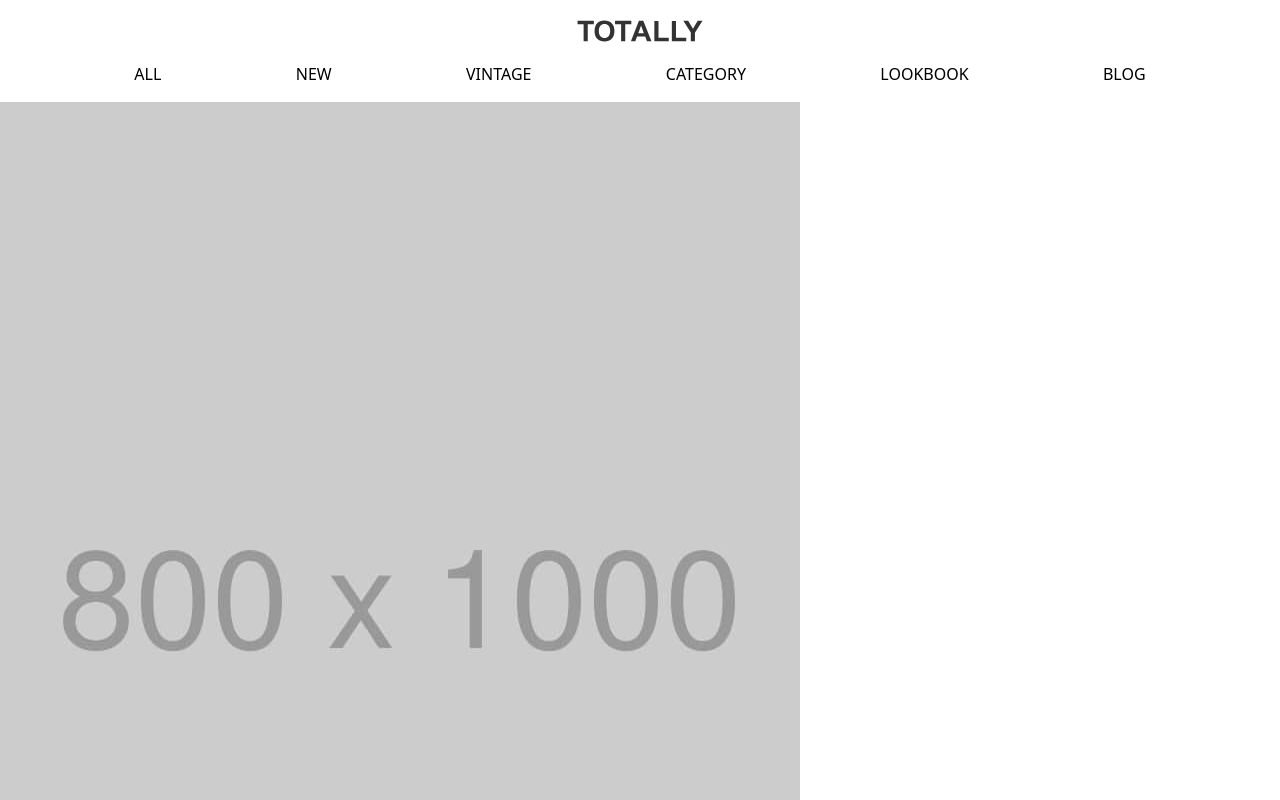
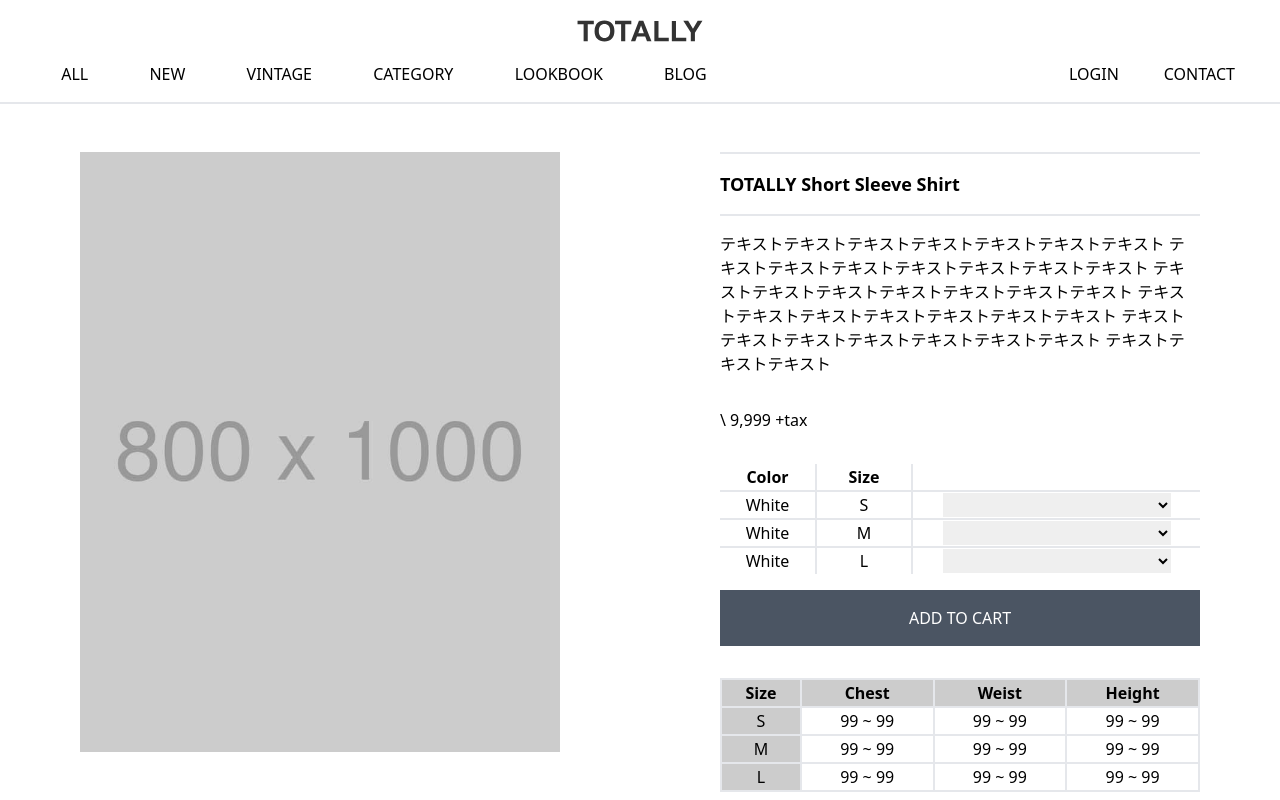
Before and after one commit to is-uko/portfolio-ec, a plain HTML site: page index.html in a window 1280 px wide. Shown: the top 800 px of the page. Drawn offline with Linux system fonts and the light colour scheme.

Commit message:
レスポンシブ対応

```diff
--- a/index.html
+++ b/index.html
@@ -7,10 +7,10 @@
     <link rel="stylesheet" href="css/dist.css" />
   </head>
   <body>
-    <header class="pb-4">
+    <header class="pb-4 max-w-7xl mx-auto md:border-b-2 md:mb-12">
       <img class="w-32 mx-auto py-5" src="img/logo.svg" alt="" />
-      <nav>
-        <ul class="flex justify-evenly">
+      <nav class="md:flex md:justify-between">
+        <ul class="flex justify-evenly md:w-3/5">
           <li><a href="#">ALL</a></li>
           <li><a href="#">NEW</a></li>
           <li><a href="#">VINTAGE</a></li>
@@ -18,11 +18,18 @@
           <li><a href="#">LOOKBOOK</a></li>
           <li><a href="#">BLOG</a></li>
         </ul>
+        <ul class="hidden md:flex md:justify-evenly md:w-1/5">
+          <li><a href="#">LOGIN</a></li>
+          <li><a href="#">CONTACT</a></li>
+        </ul>
       </nav>
     </header>
-    <main class="pb-24">
-      <img class="pb-2" src="img/item.jpg" alt="" />
-      <div class="w-11/12 mx-auto">
+    <main class="pb-24 max-w-7xl mx-auto md:flex">
+      <div class="md:w-1/2">
+        <img class="pb-2 md:w-3/4 md:mx-auto" src="img/item.jpg" alt="" />
+      </div>
+      <div class="md:w-1/2">
+        <div class="w-11/12 mx-auto md:w-3/4">
           <h2 class="font-bold text-lg border-y-2 py-4 mb-4">
             TOTALLY Short Sleeve Shirt
           </h2>
@@ -35,63 +42,81 @@
             テキストテキストテキスト
           </p>
           <p class="pb-8">\ 9,999 +tax</p>
-        <table class="text-center mb-4">
-            <th>
-                <td class="w-1/5">Color</td>
-                <td class="border-x-2 w-1/5">Size</td>
-                <td class="w-3/5"></td>
-            </th>
+          <table class="w-full text-center mb-4">
+            <tr>
+              <th class="w-1/5">Color</th>
+              <th class="border-x-2 w-1/5">Size</th>
+              <th class="w-3/5"></th>
+            </tr>
             <tr class="border-y-2">
-                <td></td>
               <td>White</td>
               <td class="border-x-2">S</td>
-                <td>数量</td>
+              <td>
+                <select class="w-4/5 text-center" name="number" id="">
+                  <option value=""></option>
+                  <option value="">1</option>
+                  <option value="">2</option>
+                  <option value="">3</option>
+                </select>
+              </td>
             </tr>
             <tr class="border-b-2">
-                <td></td>
               <td>White</td>
               <td class="border-x-2">M</td>
-                <td>数量</td>
+              <td>
+                <select class="w-4/5 text-center" name="number" id="">
+                  <option value=""></option>
+                  <option value="">1</option>
+                  <option value="">2</option>
+                  <option value="">3</option>
+                </select>
+              </td>
             </tr>
             <tr>
-                <td></td>
               <td>White</td>
               <td class="border-x-2">L</td>
-                <td>数量</td>
+              <td>
+                <select class="w-4/5 text-center" name="number" id="">
+                  <option value=""></option>
+                  <option value="">1</option>
+                  <option value="">2</option>
+                  <option value="">3</option>
+                </select>
+              </td>
             </tr>
           </table>
-        <button class="bg-gray-600 text-white text-center w-full py-4 mb-8">ADD TO CART</button>
-        <table class="border-y-2 border-x-2 w-full text-center">
-            <th>
-                <td>Size</td>
-                <td class="border-x-2 w-3/10">Chest</td>
-                <td class="border-x-2 w-3/10">Weist</td>
-                <td class="w-3/10">Height</td>
-            </th>
-            <tr class="border-y-2">
-                <td></td>
-                <td>S</td>
+          <button class="bg-gray-600 text-white text-center w-full py-4 mb-8">
+            ADD TO CART
+          </button>
+          <table class="w-full text-center">
+            <tr class="border-y-2" bgcolor="#ccc">
+              <th class="border-x-2">Size</th>
+              <th class="w-3/10">Chest</th>
+              <th class="border-x-2 w-3/10">Weist</th>
+              <th class="border-x-2 w-3/10">Height</th>
+            </tr>
+            <tr>
+              <td class="border-x-2" bgcolor="#ccc">S</td>
+              <td>99 ~ 99</td>
               <td class="border-x-2">99 ~ 99</td>
               <td class="border-x-2">99 ~ 99</td>
-                <td>99 ~ 99</td>
             </tr>
             <tr class="border-y-2">
-                <td></td>
-                <td>M</td>
+              <td class="border-x-2" bgcolor="#ccc">M</td>
+              <td>99 ~ 99</td>
               <td class="border-x-2">99 ~ 99</td>
               <td class="border-x-2">99 ~ 99</td>
+            </tr>
+            <tr class="border-b-2">
+              <td class="border-x-2" bgcolor="#ccc">L</td>
               <td>99 ~ 99</td>
-            </tr>
-            <tr>
-                <td></td>
-                <td>L</td>
               <td class="border-x-2">99 ~ 99</td>
               <td class="border-x-2">99 ~ 99</td>
-                <td>99 ~ 99</td>
             </tr>
           </table>
         </div>
+      </div>
     </main>
-    <footer class="text-center text-sm">&copy; TOTALLY</footer>
+    <footer class="text-center text-sm pb-4">&copy; TOTALLY</footer>
   </body>
 </html>
```
Also changed, not shown: css/dist.css. Lines whose indentation alone changed are shown as unchanged.
